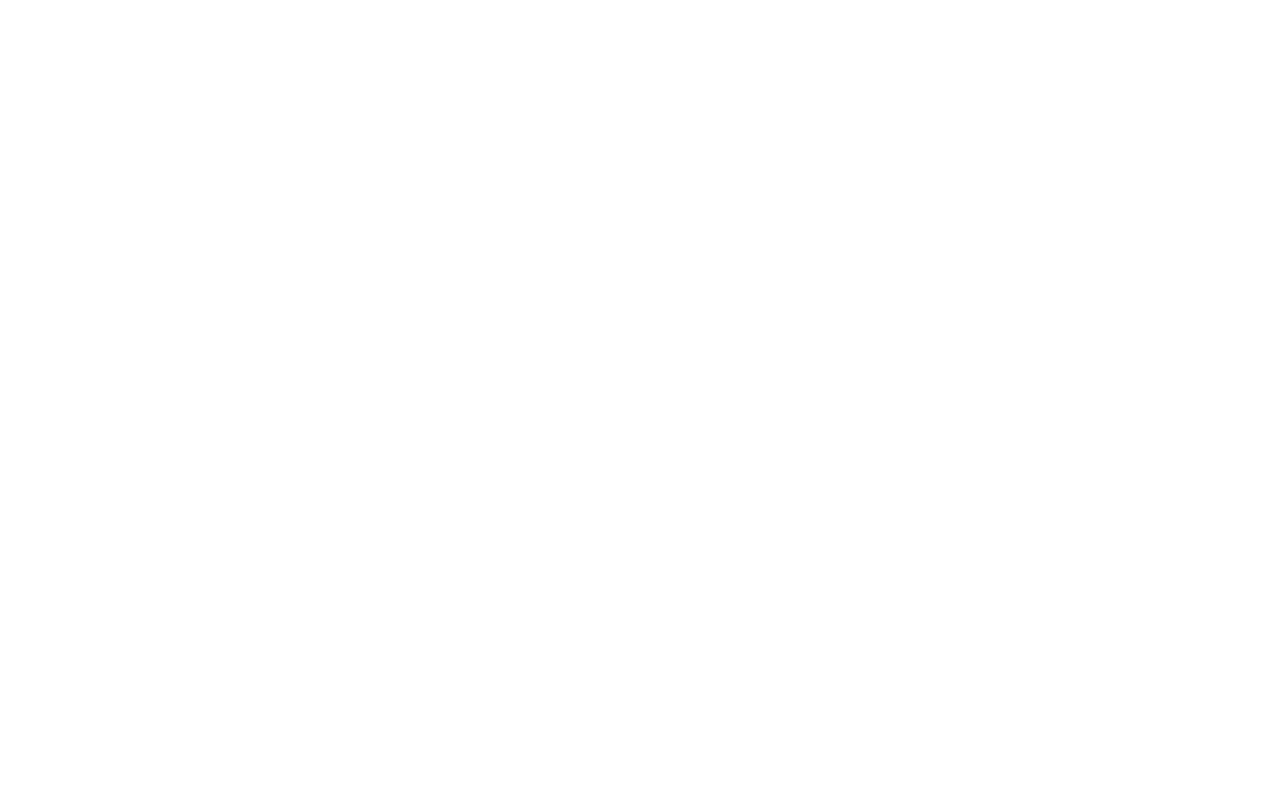
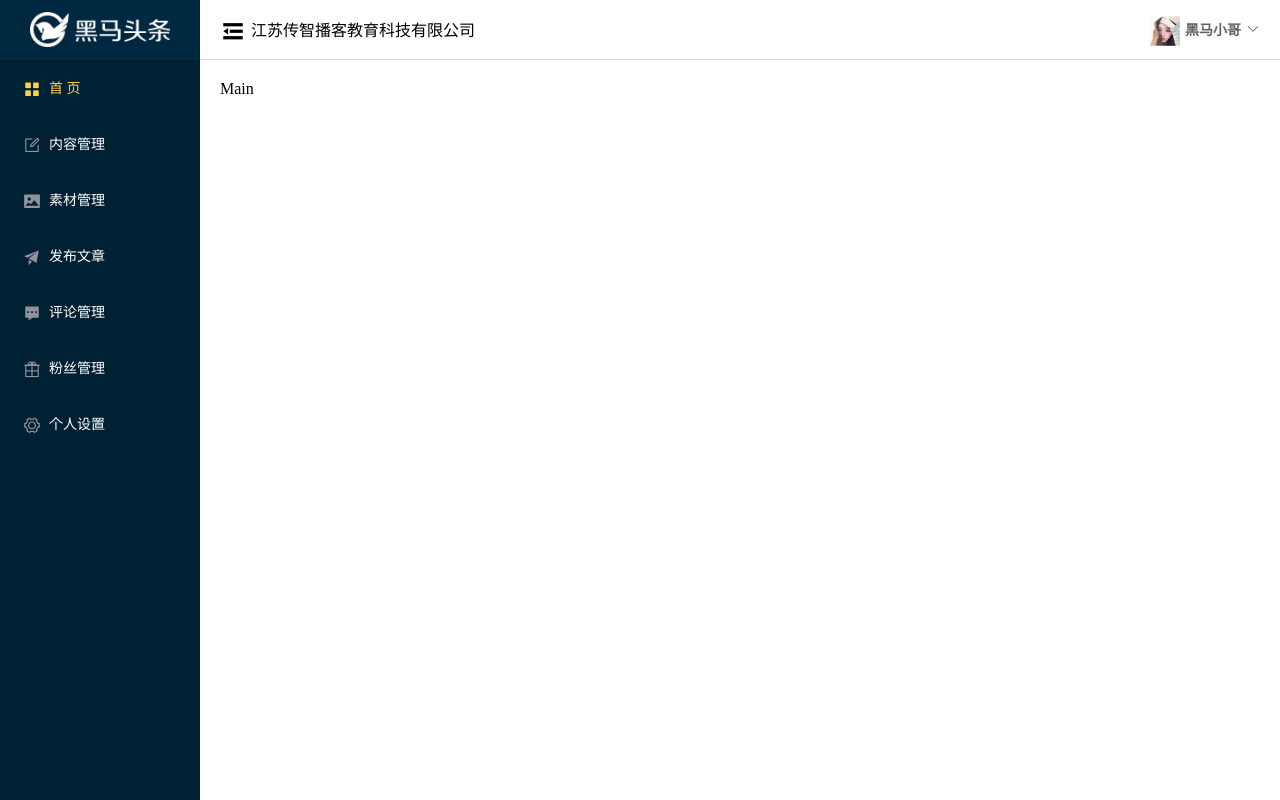
Before and after one commit to zhoujingyidev/hm73-toutiao, a Vue app: page /#/ in a window 1280 px wide. Built offline with nearby package versions, Linux system fonts and the light colour scheme.

Commit message:
首页布局

```diff
--- a/src/router/index.js
+++ b/src/router/index.js
@@ -2,12 +2,14 @@
 import VueRouter from 'vue-router'
 import Vue from 'vue'
 import Login from '@/views/login'
+import Home from '@/views/home'
 
 Vue.use(VueRouter)
 
 const router = new VueRouter({
   routes: [
-    { path: '/login', name: 'login', component: Login }
+    { path: '/login', name: 'login', component: Login },
+    { path: '/', name: 'home', component: Home }
   ]
 })
 
--- /dev/null
+++ b/src/views/home/index.vue
@@ -0,0 +1,102 @@
+<template>
+  <el-container class="home-container">
+    <el-aside class="my-aside" width="200px">
+      <div class="logo"></div>
+      <el-menu
+        default-active="1"
+        background-color="#002033"
+        text-color="#fff"
+        active-text-color="#ffd04b"
+        style="border-right:none"
+      >
+        <el-menu-item index="1">
+          <i class="el-icon-menu"></i>
+          <span slot="title">首 页</span>
+        </el-menu-item>
+        <el-menu-item index="2">
+          <i class="el-icon-edit-outline"></i>
+          <span slot="title">内容管理</span>
+        </el-menu-item>
+        <el-menu-item index="3">
+          <i class="el-icon-picture"></i>
+          <span slot="title">素材管理</span>
+        </el-menu-item>
+        <el-menu-item index="4">
+          <i class="el-icon-s-promotion"></i>
+          <span slot="title">发布文章</span>
+        </el-menu-item>
+        <el-menu-item index="5">
+          <i class="el-icon-s-comment"></i>
+          <span slot="title">评论管理</span>
+        </el-menu-item>
+        <el-menu-item index="6">
+          <i class="el-icon-present"></i>
+          <span slot="title">粉丝管理</span>
+        </el-menu-item>
+        <el-menu-item index="7">
+          <i class="el-icon-setting"></i>
+          <span slot="title">个人设置</span>
+        </el-menu-item>
+      </el-menu>
+    </el-aside>
+    <el-container>
+      <el-header class="my-header">
+        <span class="el-icon-s-fold"></span>
+        <span class="text">江苏传智播客教育科技有限公司</span>
+        <el-dropdown style="float:right">
+          <span class="el-dropdown-link">
+            <img
+              style="vertical-align:middle"
+              width="30"
+              height="30"
+              src="../../assets/images/avatar.jpg"
+              alt
+            />
+            <b style="vertical-align:middle;padding-left:5px">黑马小哥</b>
+            <i class="el-icon-arrow-down el-icon--right"></i>
+          </span>
+          <el-dropdown-menu slot="dropdown">
+            <el-dropdown-item icon="el-icon-setting">个人设置</el-dropdown-item>
+            <el-dropdown-item icon="el-icon-unlock">退出登录</el-dropdown-item>
+          </el-dropdown-menu>
+        </el-dropdown>
+      </el-header>
+      <el-main>Main</el-main>
+    </el-container>
+  </el-container>
+</template>
+
+<script>
+export default {};
+</script>
+
+<style scoped lang='less'>
+.home-container {
+  width: 100%;
+  height: 100%;
+  position: absolute;
+  left: 0;
+  top: 0;
+  .my-aside {
+    background: #002033;
+    .logo {
+      width: 100%;
+      height: 60px;
+      background: #002840 url(../../assets/images/logo_admin.png) no-repeat
+        center / 140px auto;
+    }
+  }
+  .my-header {
+    line-height: 60px;
+    border-bottom: 1px solid #ddd;
+    .el-icon-s-fold {
+      font-size: 26px;
+      vertical-align: middle;
+      margin-right: 5px;
+    }
+    .text {
+        vertical-align: middle;
+    }
+  }
+}
+</style>
```
Also changed, not shown: src/assets/images/logo_admin_01.png (added), src/assets/images/welcome.jpg (added).
